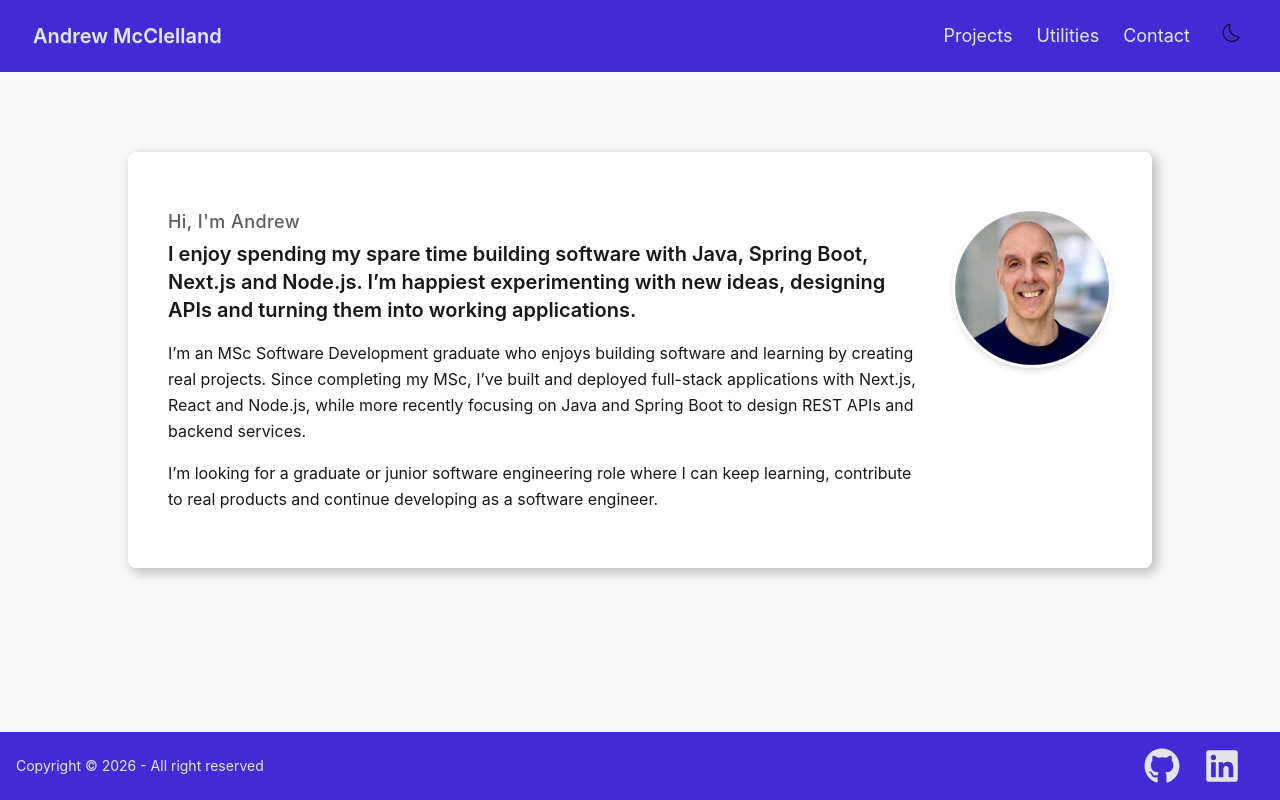
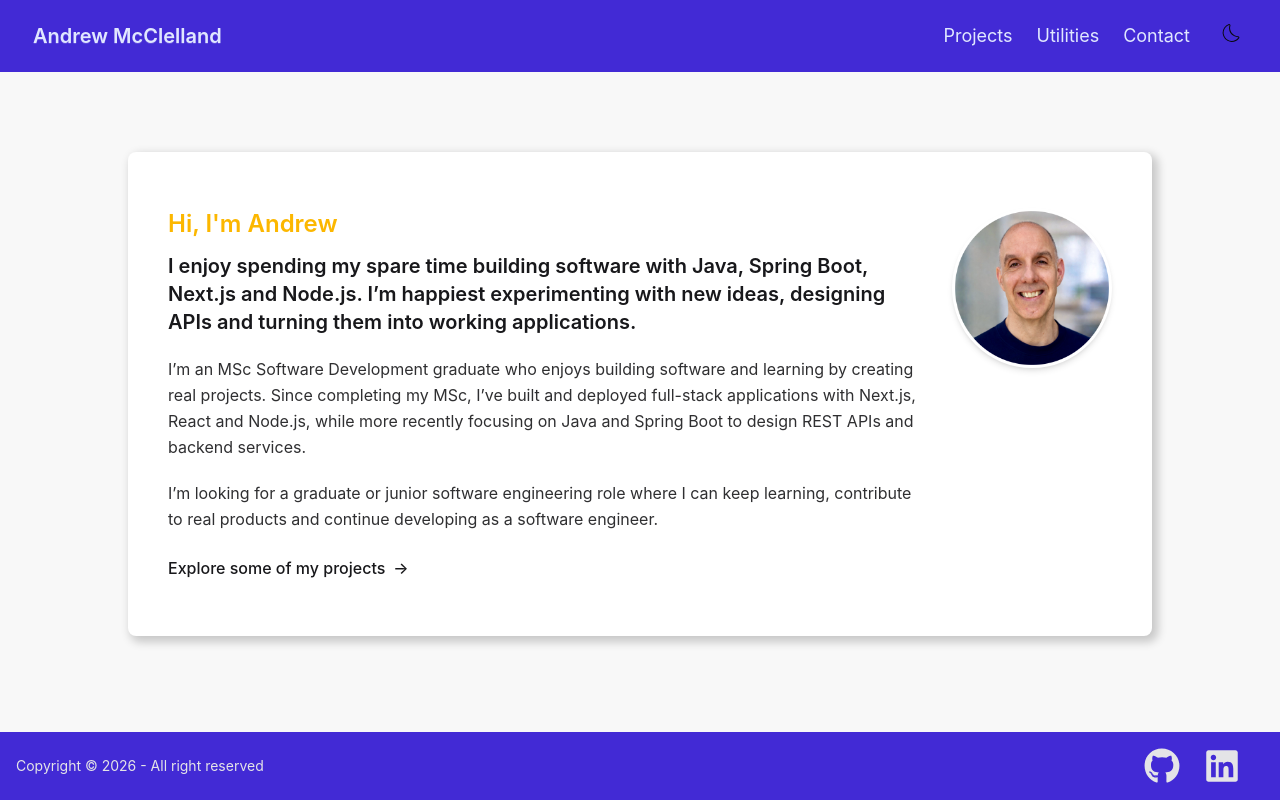
Before and after one commit to aejmcclelland/portfolio, a Next.js app: page / in a window 1280 px wide. Built offline with nearby package versions, Linux system fonts and the light colour scheme; no server answers.

Commit message:
refactor: improve hero section layout and messaging

```diff
--- a/src/components/Hero.tsx
+++ b/src/components/Hero.tsx
@@ -1,7 +1,7 @@
 'use client';
+import { profile } from '@/data/profile';
+import Image from 'next/image';
 import Link from 'next/link';
-import Image from 'next/image';
-import { profile } from '@/data/profile';
 
 export default function Hero() {
 	return (
@@ -9,21 +9,31 @@ export default function Hero() {
 			<div className='flex flex-col-reverse md:flex-row items-center md:items-start gap-8'>
 				{/* Text column */}
 				<div className='flex-1 flex flex-col'>
-					<p className='text-lg sm:text-lg font-medium tracking-wide text-base-content/70 mb-1'>
+					<p className='text-xl sm:text-2xl font-semibold text-warning mb-3'>
 						Hi, I&apos;m Andrew
 					</p>
 
-					<h2 className='text-lg sm:text-xl font-semibold text-base-content mb-4'>
+					<h2 className='text-lg sm:text-xl font-semibold text-base-content mb-5'>
 						{profile.title}
 					</h2>
 
-					<p className='text-sm sm:text-base text-base-content leading-relaxed mb-4'>
+					<p className='text-sm sm:text-base text-base-content/90 leading-relaxed mb-5'>
 						{profile.intro}
 					</p>
 
-					<p className='text-sm sm:text-base text-base-content leading-relaxed'>
+					<p className='text-sm sm:text-base text-base-content/90 leading-relaxed'>
 						{profile.outro}
 					</p>
+
+					<div className='mt-6'>
+						<Link
+							href='/projects'
+							aria-label='Explore some of my projects'
+							className='inline-flex items-center gap-2 text-sm sm:text-base font-medium text-base-content hover:text-warning transition-colors duration-300'>
+							<span>Explore some of my projects</span>
+							<span aria-hidden='true'>&rarr;</span>
+						</Link>
+					</div>
 				</div>
 
 				{/* Avatar column */}
@@ -34,7 +44,7 @@ export default function Hero() {
 						width={140}
 						height={140}
 						priority
-						className='rounded-full shadow-md border  md:w-40 md:h-40'
+						className='rounded-full shadow-md border md:w-40 md:h-40'
 					/>
 				</div>
 			</div>
```
